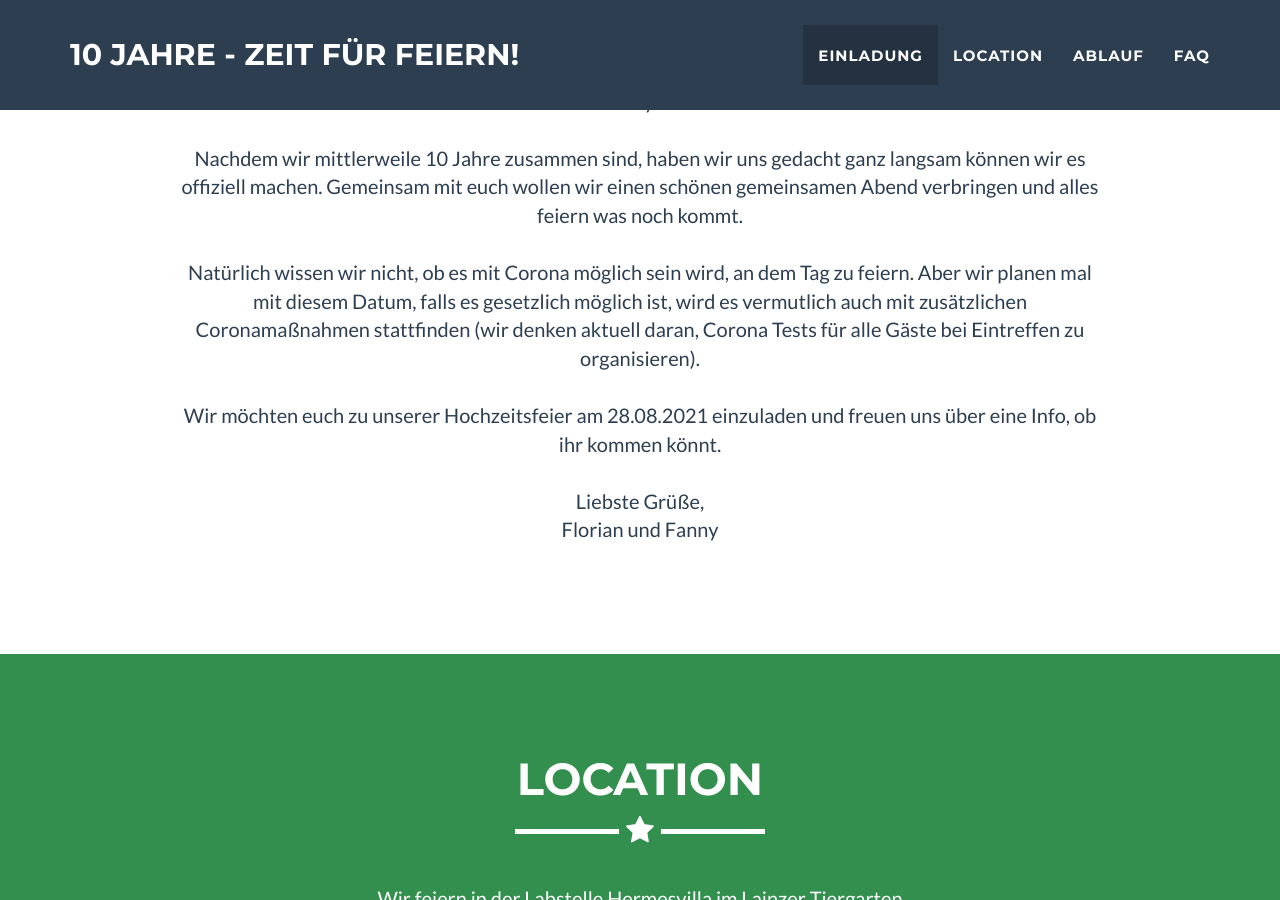
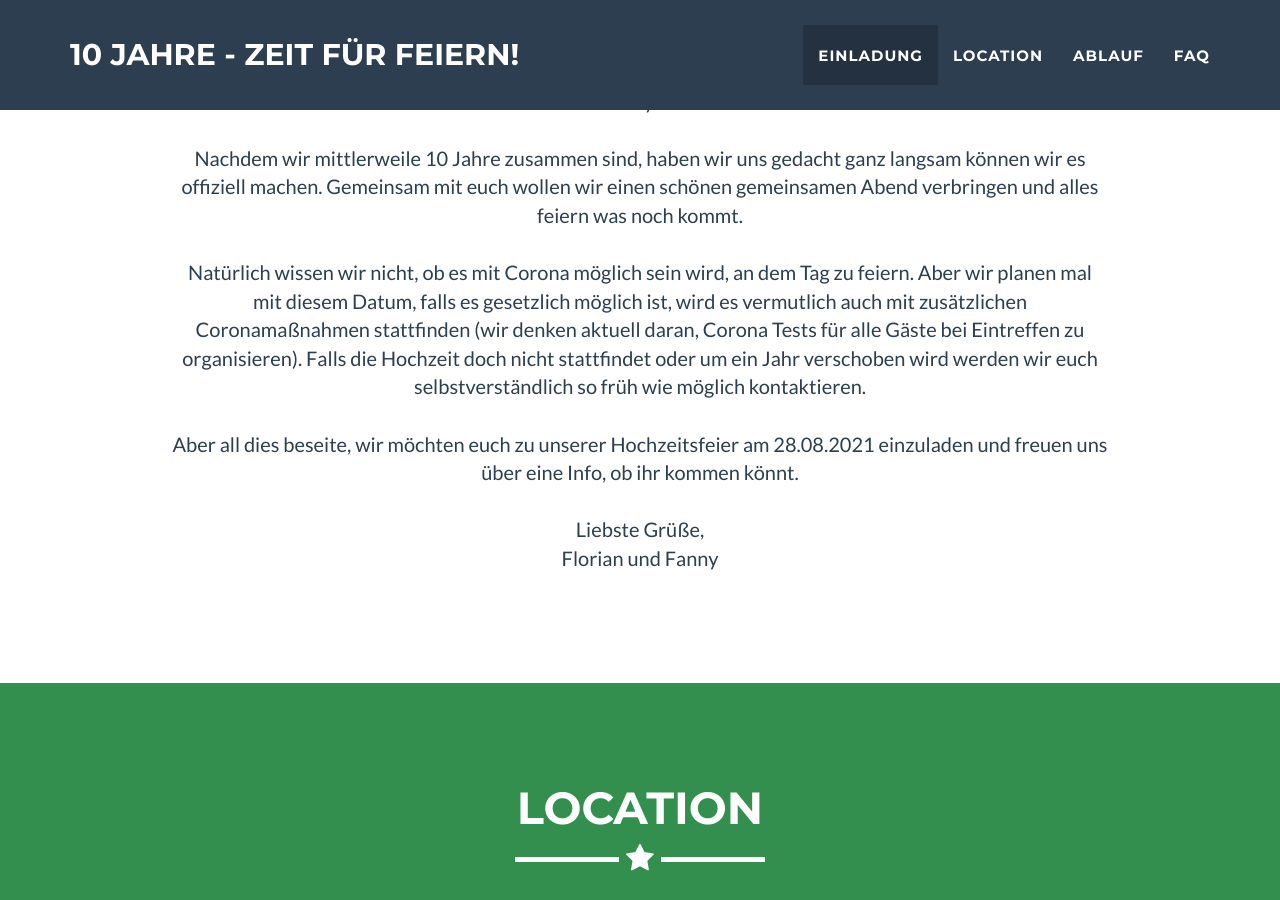
Before and after one commit to Sosian/sosian.github.io, a Jekyll site: the page built from index.html, in a window 1280 px wide and 900 px high, scrolled down 918 px. Built offline with Jekyll 4.4.1, drawn with Linux system fonts in a browser that asks for light colours; some of the changed text lies outside the part shown.

Commit message:
Some troubleshooting

```diff
--- a/_config.yml
+++ b/_config.yml
@@ -17,9 +17,6 @@ permalink: pretty
 
 #for faqs
 faqs:
-  - title: Was macht ihr wegen COVID-19?
-    body: Eine Hoffnung ist, dass die Situation, wie letztes Jahr, im August etwas entspannter ist. Ob die Hochzeit stattfindet hängt aber natürlich von der gesetzlichen Lage ab. Wir planen aktuell Antigen Tests für alle bei Eintritt zu organisieren um die Sicherheit aller Gäste zu Gewährleisten. Falls die Hochzeit nicht stattfindet oder um ein Jahr verschoben wird werden wir euch selbstverständlich so früh wie möglich kontaktieren.
-
   - title: Gibt es eine Kleiderordnung?
     body: Nein, kommt am besten in bequemer Kleidung. Bunt ist gut. No pressure though. Bei (dem von uns bestelltem) Schönwetter findet ein Großteil der Hochzeit im Freien statt und verlagert sich dann erst für das Essen nach drinnen.
 
--- a/_includes/einladung.html
+++ b/_includes/einladung.html
@@ -18,9 +18,10 @@
                     <br />
                     Natürlich wissen wir nicht, ob es mit Corona möglich sein wird, an dem Tag zu feiern.
                     Aber wir planen mal mit diesem Datum, falls es gesetzlich möglich ist, wird es vermutlich auch mit zusätzlichen Coronamaßnahmen stattfinden (wir denken aktuell daran, Corona Tests für alle Gäste bei Eintreffen zu organisieren).
+                    Falls die Hochzeit doch nicht stattfindet oder um ein Jahr verschoben wird werden wir euch selbstverständlich so früh wie möglich kontaktieren.
                     <br />
                     <br />
-                    Wir möchten euch zu unserer Hochzeitsfeier am 28.08.2021 einzuladen und freuen uns über eine Info, ob ihr kommen könnt.
+                    Aber all dies beseite, wir möchten euch zu unserer Hochzeitsfeier am 28.08.2021 einzuladen und freuen uns über eine Info, ob ihr kommen könnt.
                     <br />
                     <br />
                     Liebste Grüße,
--- a/_includes/js.html
+++ b/_includes/js.html
@@ -17,6 +17,9 @@
             position: lainzerTor,
             map: map,
          });
+
+         console.log("initinalisiert yo");
+         console.log("Marker set?" + marker.getDiv().id)
       }
     </script>
 
```
